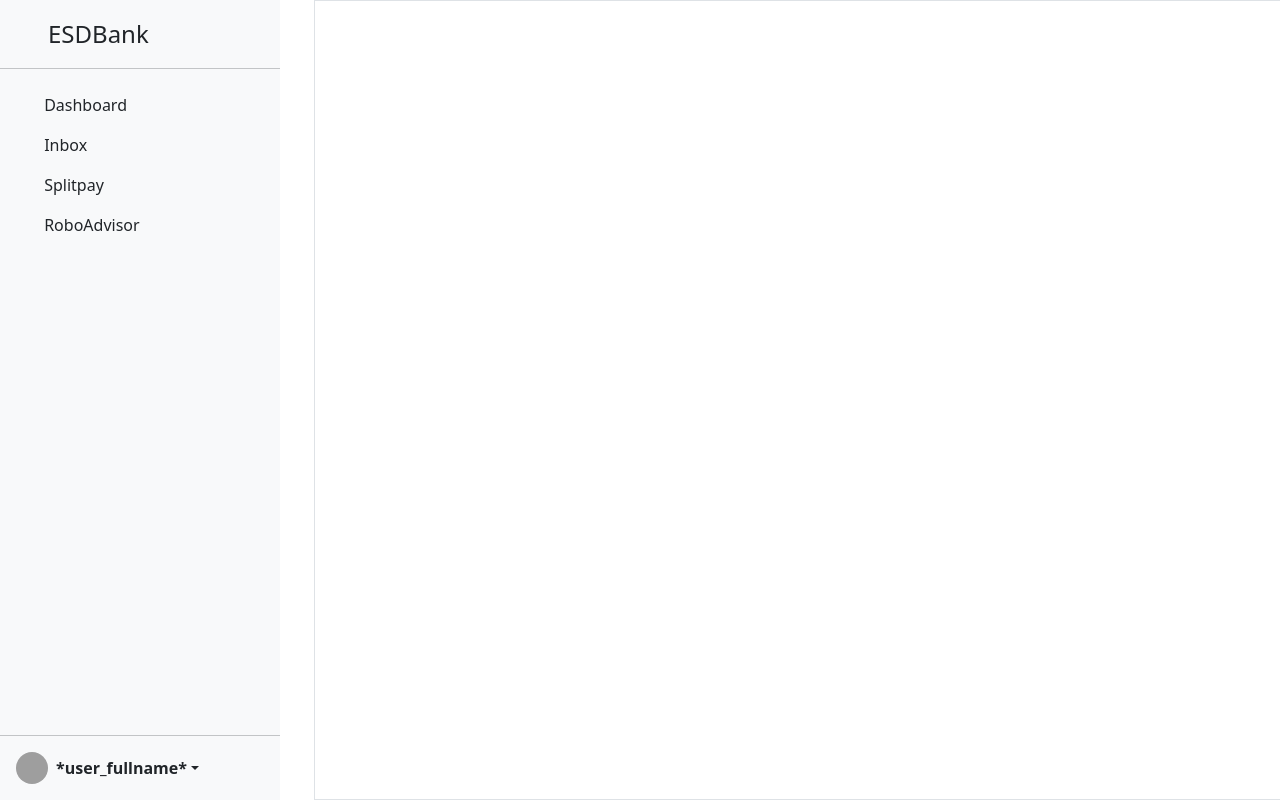
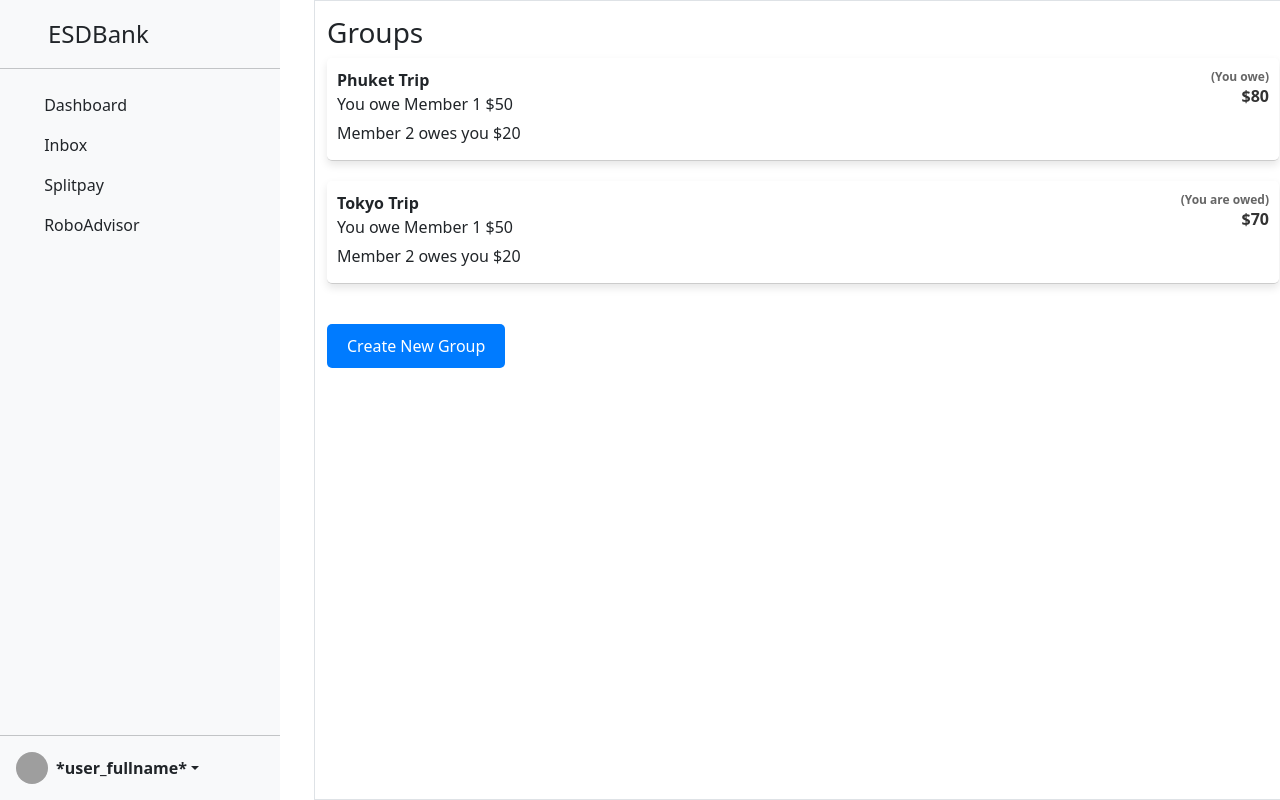
Before and after one commit to raellusionz/ESDBank, a Flask app: template client/templates/splitpay.html in a window 1280 px wide. Run offline with Flask 3, Linux system fonts and the light colour scheme; the template is opened without the code that fills it, so the values that code supplies are empty; grey boxes are pictures that could not be loaded.

Commit message:
splitpay ui skeleton

```diff
--- /dev/null
+++ b/client/static/splitpay.css
@@ -0,0 +1,62 @@
+body, html {
+    margin: 0;
+    padding: 0;
+    height: 100%;
+    font-family: Arial, sans-serif;
+}
+.groups {
+    margin-bottom: 10px;
+}
+.group {
+    margin-bottom: 20px;
+    border-bottom: 1px solid #ccc;
+    box-shadow: 0 4px 8px rgba(0, 0, 0, 0.1);
+    padding: 10px;
+    border-radius: 5px;
+    width: auto;
+    /* p-3 shadow position-relative h-100 border rounded-4 */
+    position: relative;
+}
+.group-title {
+    font-weight: bold;
+    /* margin-bottom: 10px; */
+    position: relative;
+}
+.group-title::after { /* Added pseudo-element */
+    content: "";
+    position: absolute;
+    bottom: -1px; /* Adjust as needed */
+    left: 0; /* Adjust as needed */
+    width: auto; /* Adjust as needed */
+    height: 1px;
+    background-color: #ccc;
+}
+.balance {
+    margin-bottom: 5px;
+}
+.balance-info {
+    font-size: 12px; /* Reduced font size */
+    color: #666;
+    position: absolute;
+    right: 0;
+    top: 0;
+}
+
+.balance-amount {
+    font-size: 16px; /* Increased font size */
+    color: #333;
+    position: absolute;
+    right: 0;
+    top: 16px; /* Adjusted top position to be below the balance-info */
+}
+.new-group-button {
+    padding: 10px 20px;
+    background-color: #007bff;
+    color: #fff;
+    border: none;
+    border-radius: 5px;
+    cursor: pointer;
+}
+.new-group-button:hover {
+    background-color: #0056b3;
+}
--- a/client/templates/splitpay.html
+++ b/client/templates/splitpay.html
@@ -3,6 +3,7 @@
 <head>
     <meta charset="UTF-8">
     <meta name="viewport" content="width=device-width, initial-scale=1.0">
+    <link rel="stylesheet" href="../static/splitpay.css">
     {% include "heading.html" %}
 </head>
 <body>
@@ -11,7 +12,33 @@
             {% include "navbar.html" %}
         </div>
         <div class="col border">
-
+        <!-- {% block content %} -->
+        <!-- {% endblock %} -->
+            <h3 style="margin-top:15px;"> Groups </h3>
+            <div class="groups">
+                <!-- Group 1 -->
+                <div class="group">
+                    <div class="group-title">
+                        Phuket Trip
+                        <span class="balance-info">(You owe)</span>
+                        <span class="balance-amount">$80</span>
+                    </div>
+                    <div class="balance">You owe Member 1 $50</div>
+                    <div class="balance">Member 2 owes you $20</div>
+                </div>
+                <!-- Group 2 -->
+                <div class="group">
+                    <div class="group-title">
+                        Tokyo Trip
+                        <span class="balance-info">(You are owed)</span> <!-- Balance information -->
+                        <span class="balance-amount">$70</span> <!-- Balance amount -->
+                    </div>
+                    <div class="balance">You owe Member 1 $50</div>
+                    <div class="balance">Member 2 owes you $20</div>
+                </div>
+                <!-- Add more groups here -->
+            </div>
+            <button class="new-group-button" style="margin-top: 20px;">Create New Group</button>
         </div>
     </div>
 </body>
--- a/microservices/app.py
+++ b/microservices/app.py
@@ -50,6 +50,10 @@ def getTransactionHist():
 def roboadvisor():
     return render_template("roboadvisor.html")
 
+@app.route("/splitpay")
+def splitpay():
+    return render_template("splitpay.html")
+
 @app.route('/webhook', methods=['POST'])
 def webhook():
     user_message = request.json['message']
```
